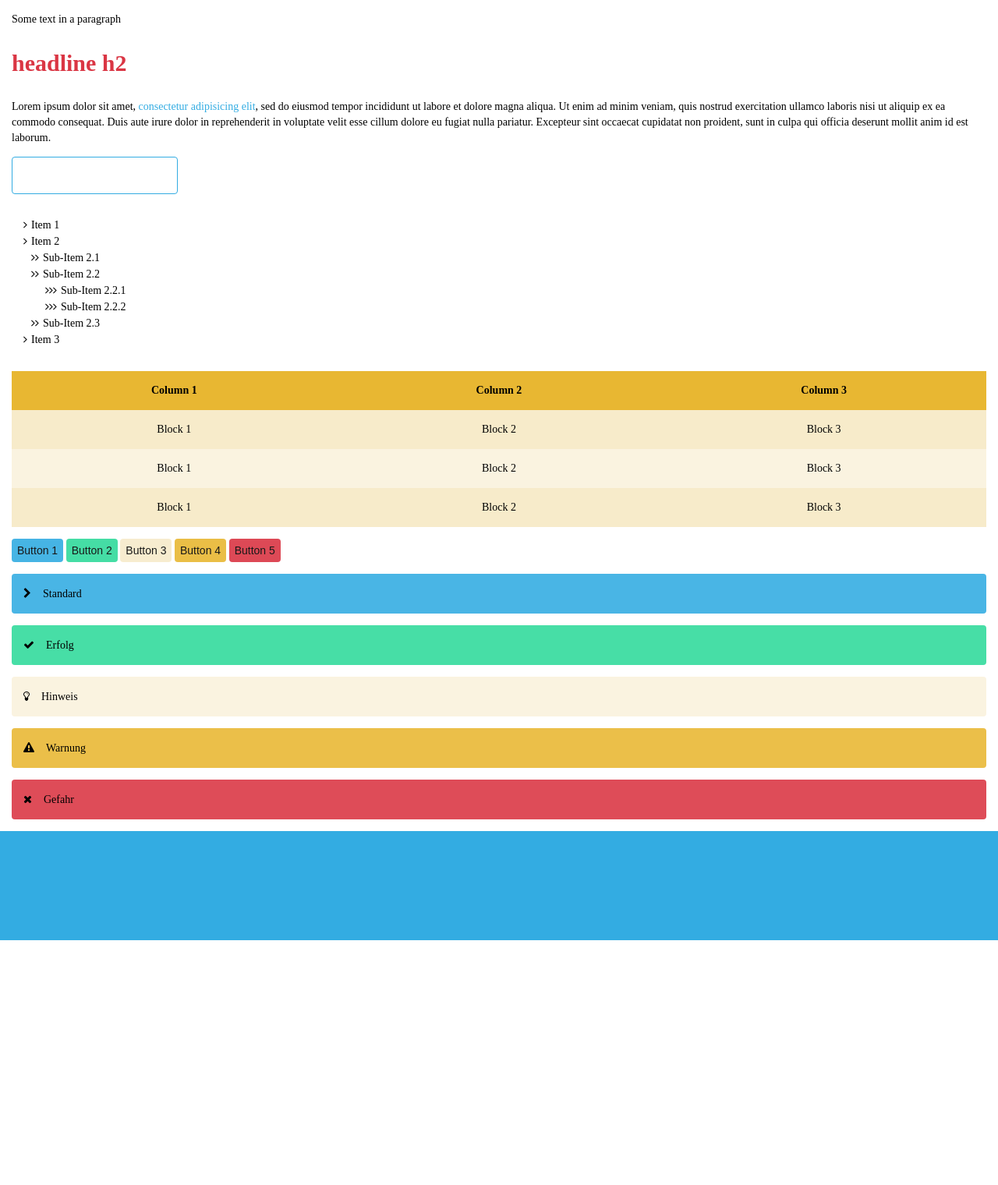
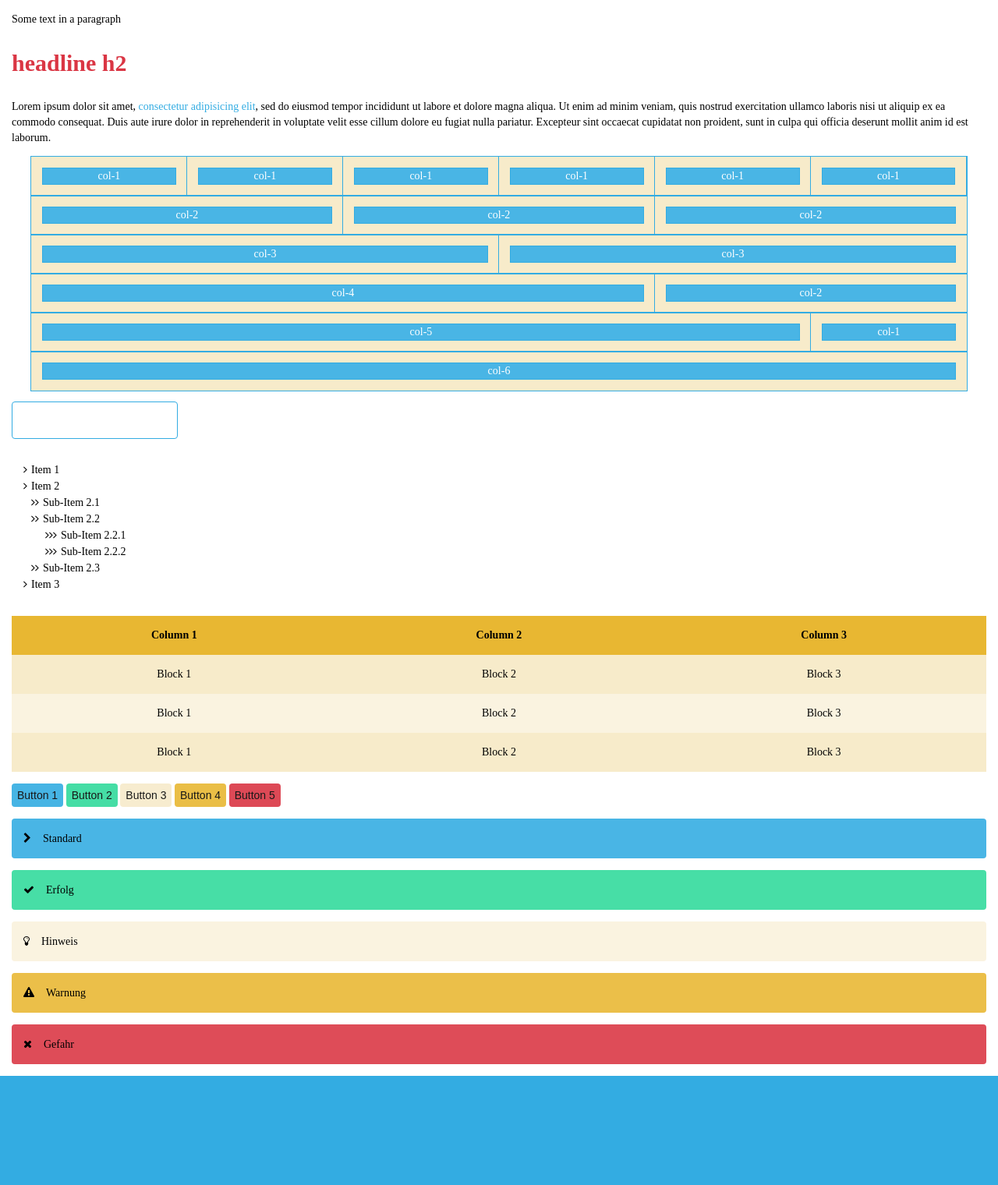
Before and after one commit to otauk/KUATOplate, a PHP site: page / in a window 1280 px wide. Shown: the part 277-1797 px from the top of the page at 78% size. Before the commit the page ends 1483 px from the top, so only its background shows below. Run offline with PHP 8.4, Linux system fonts and the light colour scheme; some libraries are stand-ins or nearby versions.

Commit message:
Grid hinzugefügt

```diff
--- a/css/custom-base.less
+++ b/css/custom-base.less
@@ -26,14 +26,16 @@
 @info: 					rgb(247,235,202);		//		pale
 @warning: 			rgb(232,183,50);			//		yellow
 @danger: 				rgb(218,54,68);			// 	red
-
 @primary-light:	lighten(@primary, 5%);
 @success-light:	lighten(@success, 5%);
-@info-light:	lighten(@info, 5%);
+@info-light:			lighten(@info, 5%);
 @warning-light:	lighten(@warning, 5%);
-@danger-light:	lighten(@danger, 5%);
-
-
+@danger-light:		lighten(@danger, 5%);
+@primary-dark:	darken(@primary, 5%);
+@success-dark:	darken(@success, 5%);
+@info-dark:			darken(@info, 5%);
+@warning-dark:	darken(@warning, 5%);
+@danger-dark:		darken(@danger, 5%);
 /*
 *	=============================================
 *	FONTS
@@ -41,7 +43,6 @@
 */
 @font:					'OpenSans';
 @font-FA:			'FontAwesome';
-
 @fs-base:			14px;
 @fs-large:         	ceil((@fs-base * 1.25)); // ~18px
 @fs-small:         	ceil((@fs-base * 0.85)); // ~12px
@@ -52,10 +53,9 @@
 @fs-h5:            	@fs-base;
 @fs-h6:            	ceil((@fs-base * 0.85)); // ~12px
 @line-height-base:        1.428571429; // 20/14
-
 /*
 *	=============================================
-*	FONTS
+*	ICONS
 *	=============================================
 */
 @icon-primary: 		"\f054";				// Haken
@@ -71,11 +71,10 @@
 */
 @space-base: 		15px;
 @space-large: 		ceil((@space-base * 2.0));
-@small-em:			5em;
-@medium-em:			10em;
-@large-em:			15em;
-@xlarge-em:			20em;
-@big-em:			25em;
+@em-base:			5em;
+@medium-em:		ceil((@em-base * 2.0));
+@large-em:			ceil((@em-base * 3.0));
+@xlarge-em:		ceil((@em-base * 4.0));
 @none-percent: 		0%;
 @small-percent:		25%;
 @onethird-percent: 33%;
@@ -153,11 +152,6 @@
 * 	height
 *	%%%%%%%%%%%%%%%%%%%%
 */
-.h-small	{min-height: @small-em;}
-.h-medium	{min-height: @medium-em;}
-.h-large	{min-height: @large-em;}
-.h-xlarge	{min-height: @xlarge-em;}
-.h-big		{min-height: @big-em;}
 /*
 *	%%%%%%%%%%%%%%%%%%%%
 * 	position
@@ -186,18 +180,12 @@
 */
 /*
 *	%%%%%%%%%%%%%%%%%%%%
-* 	font-family
-*	%%%%%%%%%%%%%%%%%%%%
-*/
-/*
-*	%%%%%%%%%%%%%%%%%%%%
 * 	font-size
 *	%%%%%%%%%%%%%%%%%%%%
 */
 .fs-base{font-size: @fs-base;}
 .fs-large{font-size: @fs-large;}
 .fs-small{font-size: @fs-small;}
-
 /*
 *	%%%%%%%%%%%%%%%%%%%%
 * 	line-height
@@ -224,23 +212,84 @@
 .ls-9{letter-spacing:0.9em;}
 .ls-10{letter-spacing:1em;}
 /*
-*	%%%%%%%%%%%%%%%%%%%%
-* 	icons
-*	%%%%%%%%%%%%%%%%%%%%
-*/
-/*
 *	=============================================
 *	SITE-SPECIFIC (auslagern)
 *	=============================================
 */
-.header,
-.main,
-.footer
- {
-	padding: 0;
-	margin: 0;
-	font-size: 100%;
+
+.container {
+    width: 100%;
+    max-width: 1200px;
+    margin: 0 auto;
+	}
+
+*{
+	 box-sizing: border-box;
+	}
+
+/*-- our cleafix hack -- */
+.row:before,
+.row:after {
+    content:"";
+    display: table ;
+    clear:both;
+	}
+
+[class*='col-'] {
+    float: left;
+    min-height: 1px;
+    width: 16.66%;
+    /*-- our gutter -- */
+    padding: @space-base;
+    background-color: @info;
+	}
+
+.col-1{ width: 16.66%; }
+.col-2{ width: 33.33%; }
+.col-3{ width: 50%;    }
+.col-4{ width: 66.66%; }
+.col-5{ width: 83.33%; }
+.col-6{ width: 100%;   }
+
+@media all and (max-width:800px){
+    .col-1{ width: 33.33%;  }
+    .col-2{ width: 50%;     }
+    .col-3{ width: 100%;  }
+    .col-4{ width: 100%;    }
+    .col-5{ width: 100%;    }
+    .col-6{ width: 100%;    }
+
+    .row .col-2:last-of-type{
+        width: 100%;
+    }
+
+    .row .col-5 ~ .col-1{
+        width: 100%;
+    }
 }
+
+@media all and (max-width:650px){
+    .col-1{ width: 50%;     }
+    .col-2{ width: 100%;    }
+    .col-3{ width: 100%;    }
+    .col-4{ width: 100%;    }
+    .col-5{ width: 100%;    }
+    .col-6{ width: 100%;    }
+}
+
+.outline, .outline *{outline: 1px solid @primary;}
+
+
+/*-- some extra column content styling --*/
+[class*='col-'] > p {
+ background-color: @primary-light;
+ padding: 0;
+ margin: 0;
+ text-align: center;
+ color: white;
+}
+
+
 body {
 	font-family: @font;
 	font-size: @fs-base;
@@ -249,6 +298,7 @@ body {
 	margin: 0;
 	padding: 0;
 }
+
 .header, .footer {
 	min-height: @medium-em;
 	background-color: @primary;
@@ -296,12 +346,10 @@ a {
 h1, h2, h3, h4, h5, h6 {
 	color:@danger;
 }
-
 h1 {
 	font-size: @fs-h1;
 	text-transform: uppercase;
 	}
-
 h2 {
 	font-size:@fs-h2;
 	}
--- a/index.php
+++ b/index.php
@@ -30,6 +30,36 @@
 				<p>
 					Lorem ipsum dolor sit amet, <a href="#">consectetur adipisicing elit</a>, sed do eiusmod tempor incididunt ut labore et dolore magna aliqua. Ut enim ad minim veniam, quis nostrud exercitation ullamco laboris nisi ut aliquip ex ea commodo consequat. Duis aute irure dolor in reprehenderit in voluptate velit esse cillum dolore eu fugiat nulla pariatur. Excepteur sint occaecat cupidatat non proident, sunt in culpa qui officia deserunt mollit anim id est laborum.
 				</p>
+				<div class="container outline">
+				    <div class="row">
+				        <div class="col-1"><p>col-1</p></div>
+				        <div class="col-1"><p>col-1</p></div>
+				        <div class="col-1"><p>col-1</p></div>
+				        <div class="col-1"><p>col-1</p></div>
+				        <div class="col-1"><p>col-1</p></div>
+				        <div class="col-1"><p>col-1</p></div>
+				    </div>
+				    <div class="row">
+				        <div class="col-2"><p>col-2</p></div>
+				        <div class="col-2"><p>col-2</p></div>
+				        <div class="col-2"><p>col-2</p></div>
+				    </div>
+				    <div class="row">
+				        <div class="col-3"><p>col-3</p></div>
+				        <div class="col-3"><p>col-3</p></div>
+				    </div>
+				    <div class="row">
+				        <div class="col-4"><p>col-4</p></div>
+				        <div class="col-2"><p>col-2</p></div>
+				    </div>
+				    <div class="row">
+				        <div class="col-5"><p>col-5</p></div>
+				        <div class="col-1"><p>col-1</p></div>
+				    </div>
+				    <div class="row">
+				        <div class="col-6"><p>col-6</p></div>
+				    </div>
+				</div>
 				<p>
 					<input type="text" name="name" />
 				</p>
```
Also changed, not shown: css/custom-base.css.
